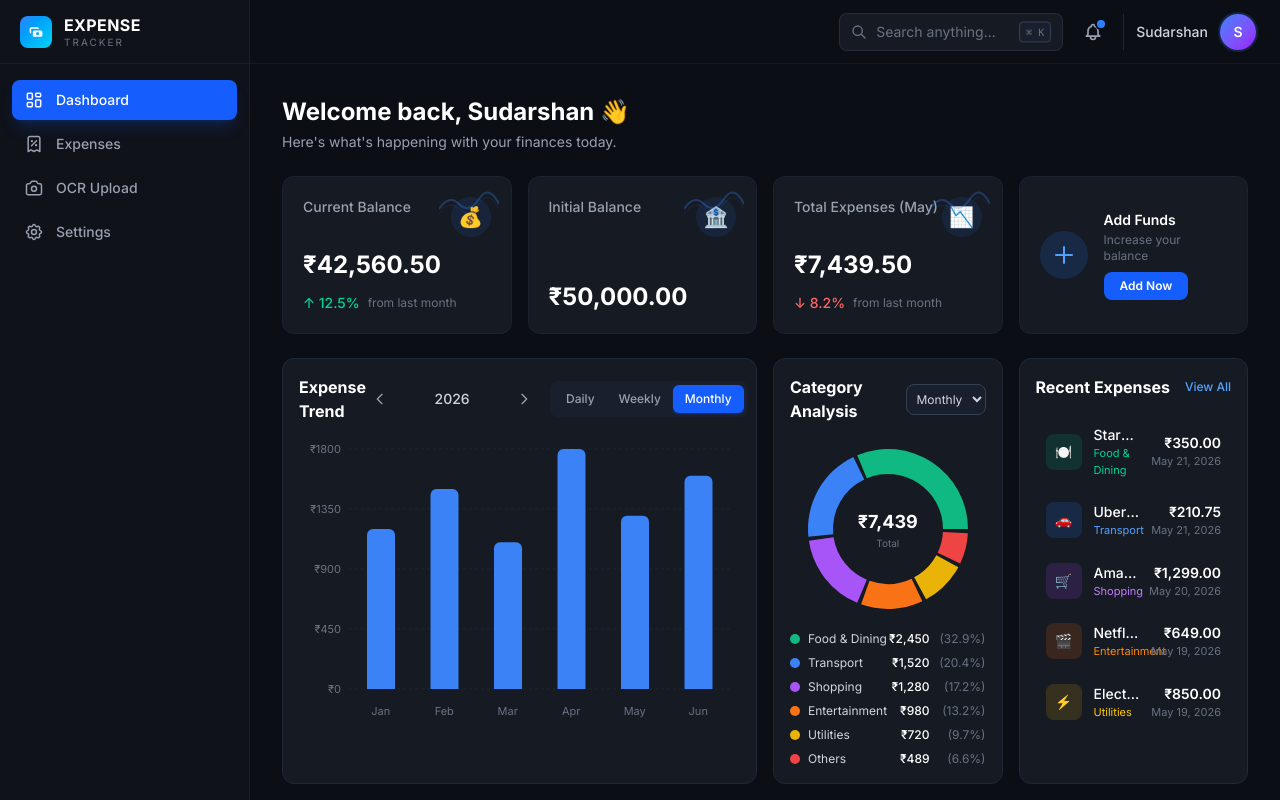
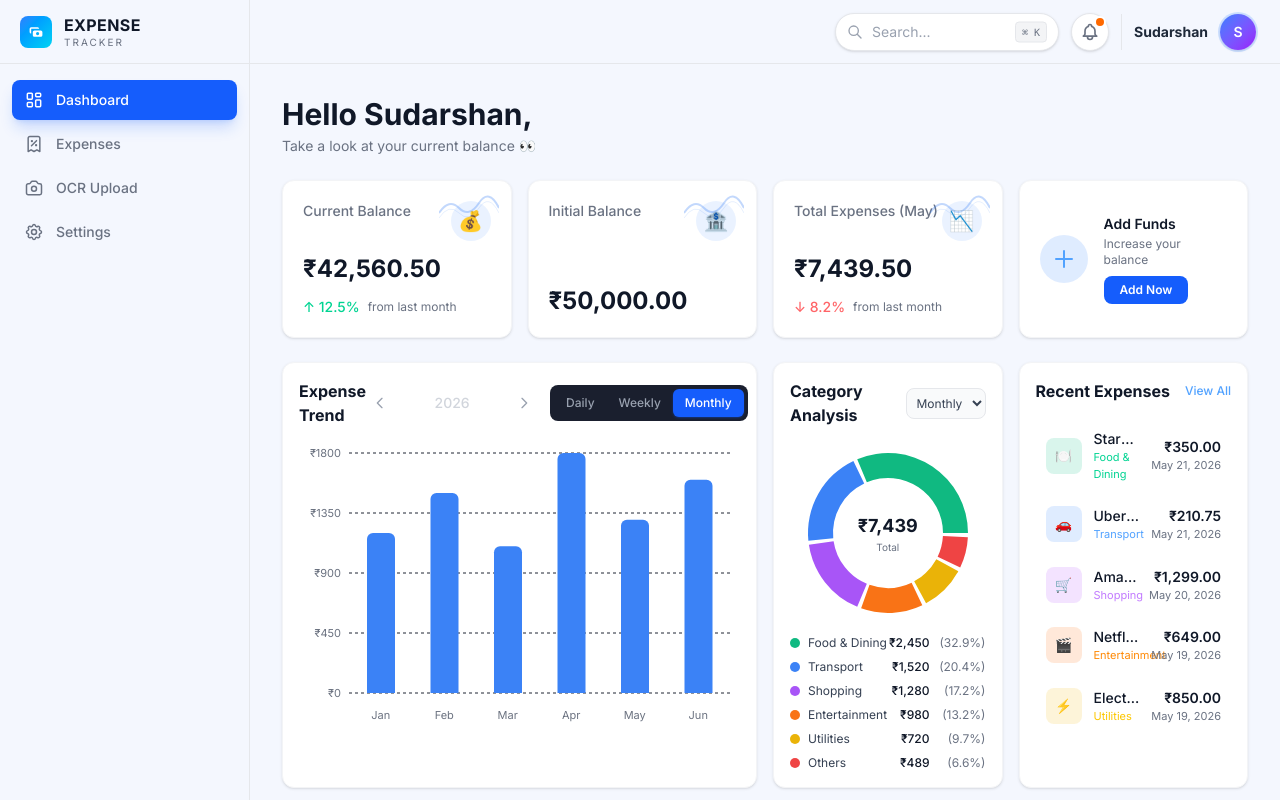
Before and after one commit to SudarshanG9/ExpenseTracker, a React app in the folder frontend/frontend/: page /dashboard in a window 1280 px wide. Built offline with nearby package versions, Linux system fonts and the light colour scheme; the HTML template or start-up script is replaced by a standard one.

Commit message:
implemented light/dark toggle feature

```diff
--- a/frontend/frontend/src/components/dashboard/AddFundsCard.jsx
+++ b/frontend/frontend/src/components/dashboard/AddFundsCard.jsx
@@ -8,7 +8,7 @@ import React from 'react';
  */
 const AddFundsCard = ({ onAddFundsClick }) => {
     return (
-        <div className="bg-[#151a23] rounded-xl border border-gray-800/60 p-5 flex items-center gap-4 group hover:border-gray-700/60 transition-colors">
+        <div className="bg-white dark:bg-[#151a23] rounded-xl border border-gray-100 dark:border-gray-800/60 p-5 flex items-center gap-4 group shadow-sm hover:shadow transition-all">
 
             {/* Large Plus Icon */}
             <div className="w-12 h-12 rounded-full bg-blue-500/15 flex items-center justify-center shrink-0 group-hover:bg-blue-500/25 transition-colors">
@@ -19,7 +19,7 @@ const AddFundsCard = ({ onAddFundsClick }) => {
 
             {/* Text + Button */}
             <div className="flex-1 min-w-0">
-                <h3 className="text-sm font-semibold text-white">Add Funds</h3>
+                <h3 className="text-sm font-semibold text-gray-900 dark:text-white">Add Funds</h3>
                 <p className="text-xs text-gray-500 mt-0.5">Increase your balance</p>
                 <button
                     onClick={onAddFundsClick}
--- a/frontend/frontend/src/components/dashboard/BalanceCard.jsx
+++ b/frontend/frontend/src/components/dashboard/BalanceCard.jsx
@@ -17,7 +17,7 @@ const BalanceCard = ({ title, amount, icon, trend }) => {
     };
 
     return (
-        <div className="bg-[#151a23] rounded-xl border border-gray-800/60 p-5 flex flex-col justify-between relative overflow-hidden group hover:border-gray-700/60 transition-colors">
+        <div className="bg-white dark:bg-[#151a23] rounded-xl border border-gray-100 dark:border-gray-800/60 p-5 flex flex-col justify-between relative overflow-hidden group shadow-sm hover:shadow transition-all">
 
             {/* Decorative sparkline wave */}
             <div className="absolute top-3 right-3 opacity-30 group-hover:opacity-50 transition-opacity">
@@ -29,7 +29,7 @@ const BalanceCard = ({ title, amount, icon, trend }) => {
 
             <div className="flex justify-between items-start">
                 {/* Title */}
-                <h3 className="text-sm font-medium text-gray-400">{title}</h3>
+                <h3 className="text-sm font-medium text-gray-500 dark:text-gray-400">{title}</h3>
 
                 {/* Optional Icon */}
                 {icon && (
@@ -41,7 +41,7 @@ const BalanceCard = ({ title, amount, icon, trend }) => {
 
             {/* Main Amount */}
             <div className="mt-3">
-                <span className="text-2xl font-bold text-white">
+                <span className="text-2xl font-bold text-gray-900 dark:text-white">
                     {formatCurrency(amount)}
                 </span>
             </div>
--- a/frontend/frontend/src/components/dashboard/CategoryPieChart.jsx
+++ b/frontend/frontend/src/components/dashboard/CategoryPieChart.jsx
@@ -44,9 +44,9 @@ const CategoryPieChart = () => {
     const CustomTooltip = ({ active, payload }) => {
         if (active && payload && payload.length) {
             return (
-                <div className="bg-[#1a1f2e] border border-gray-700 rounded-lg px-3 py-2 shadow-xl">
-                    <p className="text-xs text-gray-400">{payload[0].name}</p>
-                    <p className="text-sm font-semibold text-white">₹{payload[0].value.toLocaleString('en-IN')}</p>
+                <div className="bg-white dark:bg-[#1a1f2e] border border-gray-100 dark:border-gray-700 rounded-lg px-3 py-2 shadow-xl">
+                    <p className="text-xs text-gray-500 dark:text-gray-400">{payload[0].name}</p>
+                    <p className="text-sm font-semibold text-gray-900 dark:text-white">₹{payload[0].value.toLocaleString('en-IN')}</p>
                 </div>
             );
         }
@@ -58,12 +58,12 @@ const CategoryPieChart = () => {
 
             {/* Header section with Title and Dropdown */}
             <div className="flex justify-between items-center mb-4">
-                <h3 className="text-base font-bold text-white">Category Analysis</h3>
+                <h3 className="text-base font-bold text-gray-900 dark:text-white">Category Analysis</h3>
 
                 <select
                     value={timeframe}
                     onChange={(e) => setTimeframe(e.target.value)}
-                    className="bg-[#1a1f2e] border border-gray-700 text-gray-300 text-xs rounded-lg focus:ring-blue-500/50 focus:border-blue-500/50 p-1.5 outline-none cursor-pointer"
+                    className="bg-gray-50 dark:bg-[#1a1f2e] border border-gray-200 dark:border-gray-700 text-gray-700 dark:text-gray-300 text-xs rounded-lg focus:ring-blue-500/50 focus:border-blue-500/50 p-1.5 outline-none cursor-pointer"
                 >
                     <option value="Daily">Daily</option>
                     <option value="Weekly">Weekly</option>
@@ -97,8 +97,8 @@ const CategoryPieChart = () => {
 
                     {/* Center Label */}
                     <div className="absolute inset-0 flex flex-col items-center justify-center pointer-events-none">
-                        <span className="text-lg font-bold text-white">₹{total.toLocaleString('en-IN')}</span>
-                        <span className="text-[10px] text-gray-500">Total</span>
+                        <span className="text-lg font-bold text-gray-900 dark:text-white">₹{total.toLocaleString('en-IN')}</span>
+                        <span className="text-[10px] text-gray-500 dark:text-gray-400">Total</span>
                     </div>
                 </div>
 
@@ -113,11 +113,11 @@ const CategoryPieChart = () => {
                                         className="w-2.5 h-2.5 rounded-full shrink-0"
                                         style={{ backgroundColor: COLORS[index % COLORS.length] }}
                                     />
-                                    <span className="text-gray-300">{item.name}</span>
+                                    <span className="text-gray-700 dark:text-gray-300">{item.name}</span>
                                 </div>
                                 <div className="flex items-center gap-2">
-                                    <span className="text-white font-medium">₹{item.value.toLocaleString('en-IN')}</span>
-                                    <span className="text-gray-500 w-12 text-right">({percentage}%)</span>
+                                    <span className="text-gray-900 dark:text-white font-medium">₹{item.value.toLocaleString('en-IN')}</span>
+                                    <span className="text-gray-500 dark:text-gray-400 w-12 text-right">({percentage}%)</span>
                                 </div>
                             </div>
                         );
--- a/frontend/frontend/src/components/dashboard/ExpenseTrendSection.jsx
+++ b/frontend/frontend/src/components/dashboard/ExpenseTrendSection.jsx
@@ -48,7 +48,7 @@ const ExpenseTrendSection = () => {
             <div className="flex flex-col sm:flex-row justify-between items-start sm:items-center mb-4 space-y-3 sm:space-y-0">
 
                 {/* Section Title */}
-                <h2 className="text-base font-bold text-white">Expense Trend</h2>
+                <h2 className="text-base font-bold text-gray-900 dark:text-white">Expense Trend</h2>
 
                 {/* Controls Container */}
                 <div className="flex flex-col-reverse sm:flex-row items-start sm:items-center gap-3">
--- a/frontend/frontend/src/components/dashboard/RecentExpenses.jsx
+++ b/frontend/frontend/src/components/dashboard/RecentExpenses.jsx
@@ -38,7 +38,7 @@ const RecentExpenses = () => {
 
             {/* Header Area */}
             <div className="flex justify-between items-center mb-4">
-                <h2 className="text-base font-bold text-white">Recent Expenses</h2>
+                <h2 className="text-base font-bold text-gray-900 dark:text-white">Recent Expenses</h2>
                 <button className="text-xs font-medium text-blue-400 hover:text-blue-300 transition-colors">
                     View All
                 </button>
@@ -51,7 +51,7 @@ const RecentExpenses = () => {
                     return (
                         <div
                             key={transaction.id}
-                            className="flex items-center gap-3 p-2.5 rounded-lg hover:bg-white/[0.03] transition-colors cursor-pointer"
+                            className="flex items-center gap-3 p-2.5 rounded-lg hover:bg-gray-50 dark:hover:bg-white/[0.03] transition-colors cursor-pointer"
                         >
                             {/* Category Icon */}
                             <div className={`w-9 h-9 rounded-lg ${style.bg} flex items-center justify-center text-sm shrink-0`}>
@@ -60,14 +60,14 @@ const RecentExpenses = () => {
 
                             {/* Name + Category */}
                             <div className="flex-1 min-w-0">
-                                <p className="text-sm font-medium text-white truncate">{transaction.name}</p>
+                                <p className="text-sm font-medium text-gray-900 dark:text-white truncate">{transaction.name}</p>
                                 <p className={`text-[11px] ${style.text}`}>{transaction.category}</p>
                             </div>
 
                             {/* Date + Amount */}
                             <div className="text-right shrink-0">
-                                <p className="text-sm font-semibold text-white">{formatCurrency(transaction.amount)}</p>
-                                <p className="text-[11px] text-gray-500">
+                                <p className="text-sm font-semibold text-gray-900 dark:text-white">{formatCurrency(transaction.amount)}</p>
+                                <p className="text-[11px] text-gray-500 dark:text-gray-400">
                                     {new Date(transaction.date).toLocaleDateString('en-US', {
                                         month: 'short',
                                         day: '2-digit',
--- a/frontend/frontend/src/components/layout/MainLayout.jsx
+++ b/frontend/frontend/src/components/layout/MainLayout.jsx
@@ -11,7 +11,7 @@ const MainLayout = () => {
     };
 
     return (
-        <div className="flex h-screen bg-[#0b0e14] overflow-hidden font-[Inter,system-ui,sans-serif] text-white">
+        <div className="flex h-screen bg-[#f4f7fe] dark:bg-[#0b0e14] overflow-hidden font-[Inter,system-ui,sans-serif] text-gray-900 dark:text-white transition-colors duration-300">
 
             {/* Sidebar */}
             <Sidebar isCollapsed={isSidebarCollapsed} onToggle={toggleSidebar} />
@@ -20,12 +20,12 @@ const MainLayout = () => {
             <div className="flex-1 flex flex-col min-w-0 overflow-hidden">
 
                 {/* Top bar: search + profile (inspired by reference image) */}
-                <header className="h-16 flex items-center justify-between px-6 shrink-0 border-b border-gray-800/50">
+                <header className="h-16 flex items-center justify-between px-6 shrink-0 border-b border-gray-200 dark:border-gray-800/50 bg-transparent dark:bg-transparent transition-colors duration-300">
 
                     {/* Left: collapse toggle for mobile */}
                     <button
                         onClick={toggleSidebar}
-                        className="lg:hidden p-2 text-gray-400 hover:text-white rounded-lg hover:bg-white/5 transition-colors"
+                        className="lg:hidden p-2 text-gray-500 dark:text-gray-400 hover:text-gray-900 dark:hover:text-white rounded-lg hover:bg-gray-200 dark:hover:bg-white/5 transition-colors"
                         aria-label="Toggle Sidebar"
                     >
                         <svg className="w-5 h-5" fill="none" stroke="currentColor" viewBox="0 0 24 24">
@@ -40,29 +40,29 @@ const MainLayout = () => {
                     <div className="flex items-center gap-3">
                         {/* Search */}
                         <div className="relative hidden md:block">
-                            <svg className="absolute left-3 top-1/2 -translate-y-1/2 w-4 h-4 text-gray-500" fill="none" stroke="currentColor" viewBox="0 0 24 24">
+                            <svg className="absolute left-3 top-1/2 -translate-y-1/2 w-4 h-4 text-gray-400 dark:text-gray-500" fill="none" stroke="currentColor" viewBox="0 0 24 24">
                                 <path strokeLinecap="round" strokeLinejoin="round" strokeWidth="2" d="M21 21l-6-6m2-5a7 7 0 11-14 0 7 7 0 0114 0z" />
                             </svg>
                             <input
                                 type="text"
-                                placeholder="Search anything..."
-                                className="w-56 pl-9 pr-12 py-2 bg-[#151a23] border border-gray-700/50 rounded-lg text-sm text-gray-300 placeholder-gray-500 focus:outline-none focus:ring-1 focus:ring-blue-500/50 focus:border-blue-500/50 transition-all"
+                                placeholder="Search..."
+                                className="w-56 pl-9 pr-12 py-2 bg-white dark:bg-[#151a23] border border-gray-200 dark:border-gray-700/50 rounded-full text-sm text-gray-900 dark:text-gray-300 placeholder-gray-400 dark:placeholder-gray-500 focus:outline-none focus:ring-1 focus:ring-blue-500/50 shadow-sm dark:shadow-none transition-all"
                             />
-                            <kbd className="absolute right-3 top-1/2 -translate-y-1/2 text-[10px] text-gray-500 bg-[#1a1f2e] border border-gray-700 px-1.5 py-0.5 rounded font-mono">⌘ K</kbd>
+                            <kbd className="absolute right-3 top-1/2 -translate-y-1/2 text-[10px] text-gray-500 bg-gray-100 dark:bg-[#1a1f2e] border border-gray-200 dark:border-gray-700 px-1.5 py-0.5 rounded font-mono">⌘ K</kbd>
                         </div>
 
                         {/* Notifications */}
-                        <button className="relative p-2 text-gray-400 hover:text-white rounded-lg hover:bg-white/5 transition-colors">
+                        <button className="relative p-2 text-gray-500 dark:text-gray-400 hover:text-gray-900 dark:hover:text-white rounded-full hover:bg-gray-200 dark:hover:bg-white/5 transition-colors bg-white dark:bg-transparent shadow-sm dark:shadow-none border border-gray-200 dark:border-transparent">
                             <svg className="w-5 h-5" fill="none" stroke="currentColor" viewBox="0 0 24 24">
                                 <path strokeLinecap="round" strokeLinejoin="round" strokeWidth="2" d="M15 17h5l-1.405-1.405A2.032 2.032 0 0118 14.158V11a6.002 6.002 0 00-4-5.659V5a2 2 0 10-4 0v.341C7.67 6.165 6 8.388 6 11v3.159c0 .538-.214 1.055-.595 1.436L4 17h5m6 0v1a3 3 0 11-6 0v-1m6 0H9" />
                             </svg>
-                            <span className="absolute top-1.5 right-1.5 block h-2 w-2 rounded-full bg-blue-500 ring-2 ring-[#0b0e14]"></span>
+                            <span className="absolute top-1 right-1 block h-2 w-2 rounded-full bg-orange-500 ring-2 ring-white dark:ring-[#0b0e14]"></span>
                         </button>
 
                         {/* Profile */}
-                        <div className="flex items-center gap-3 pl-3 border-l border-gray-700/50">
-                            <span className="text-sm font-medium text-gray-300 hidden sm:block">Sudarshan</span>
-                            <div className="w-9 h-9 rounded-full bg-gradient-to-br from-blue-500 to-purple-600 flex items-center justify-center font-semibold text-sm text-white ring-2 ring-blue-500/20">
+                        <div className="flex items-center gap-3 pl-3 border-l border-gray-200 dark:border-gray-700/50">
+                            <span className="text-sm font-bold text-gray-800 dark:text-gray-300 hidden sm:block">Sudarshan</span>
+                            <div className="w-9 h-9 rounded-full bg-gradient-to-br from-blue-500 to-purple-600 flex items-center justify-center font-semibold text-sm text-white ring-2 ring-blue-500/20 shadow-sm">
                                 S
                             </div>
                         </div>
--- a/frontend/frontend/src/components/layout/Sidebar.jsx
+++ b/frontend/frontend/src/components/layout/Sidebar.jsx
@@ -39,11 +39,11 @@ const Sidebar = ({ isCollapsed, onToggle }) => {
     return (
         <aside
             className={`${isCollapsed ? 'w-[72px]' : 'w-[250px]'
-                } h-full bg-[#0f1219] border-r border-gray-800/60 flex flex-col flex-shrink-0 transition-all duration-300 ease-in-out`}
+                } h-full bg-[#f4f7fe] dark:bg-[#0f1219] border-r border-gray-200 dark:border-gray-800/60 flex flex-col flex-shrink-0 transition-all duration-300 ease-in-out`}
         >
 
             {/* Logo / Branding */}
-            <div className={`flex items-center h-16 border-b border-gray-800/60 shrink-0 ${isCollapsed ? 'justify-center px-2' : 'px-5'}`}>
+            <div className={`flex items-center h-16 border-b border-gray-200 dark:border-gray-800/60 shrink-0 ${isCollapsed ? 'justify-center px-2' : 'px-5'}`}>
                 {/* Gradient Logo Icon */}
                 <div className="w-8 h-8 rounded-lg bg-gradient-to-br from-blue-500 to-cyan-400 flex items-center justify-center shrink-0">
                     <svg className="w-4 h-4 text-white" fill="currentColor" viewBox="0 0 20 20">
@@ -52,7 +52,7 @@ const Sidebar = ({ isCollapsed, onToggle }) => {
                 </div>
                 {!isCollapsed && (
                     <div className="ml-3 overflow-hidden">
-                        <span className="text-base font-bold text-white tracking-wide">EXPENSE</span>
+                        <span className="text-base font-bold text-gray-900 dark:text-white tracking-wide">EXPENSE</span>
                         <span className="block text-[10px] text-gray-500 tracking-[0.2em] uppercase -mt-0.5">Tracker</span>
                     </div>
                 )}
@@ -69,7 +69,7 @@ const Sidebar = ({ isCollapsed, onToggle }) => {
                             `flex items-center gap-3 py-2.5 rounded-lg transition-all duration-200 group ${isCollapsed ? 'justify-center px-0' : 'px-3'
                             } ${isActive
                                 ? 'bg-blue-600 text-white shadow-lg shadow-blue-600/20'
-                                : 'text-gray-400 hover:text-white hover:bg-white/[0.04]'
+                                : 'text-gray-500 dark:text-gray-400 hover:text-gray-900 dark:hover:text-white hover:bg-gray-200 dark:hover:bg-white/[0.04]'
                             }`
                         }
                     >
--- a/frontend/frontend/src/index.css
+++ b/frontend/frontend/src/index.css
@@ -1,11 +1,10 @@
 @import url('https://fonts.googleapis.com/css2?family=Inter:wght@300;400;500;600;700;800&display=swap');
 @import "tailwindcss";
+@variant dark (&:where(.dark, .dark *));
 
 /* ===== Base Styles ===== */
 body {
   font-family: 'Inter', system-ui, -apple-system, sans-serif;
-  background-color: #0b0e14;
-  color: #ffffff;
   margin: 0;
   -webkit-font-smoothing: antialiased;
   -moz-osx-font-smoothing: grayscale;
--- a/frontend/frontend/src/pages/Dashboard.jsx
+++ b/frontend/frontend/src/pages/Dashboard.jsx
@@ -21,12 +21,12 @@ const Dashboard = () => {
     };
 
     return (
-        <div className="space-y-6 max-w-[1600px] mx-auto text-white">
+        <div className="space-y-6 max-w-[1600px] mx-auto text-gray-900 dark:text-white transition-colors duration-300">
 
             {/* HEADER */}
             <div>
-                <h1 className="text-2xl font-bold">Welcome back, {mockUserData.username} 👋</h1>
-                <p className="text-sm text-gray-400 mt-1">Here's what's happening with your finances today.</p>
+                <h1 className="text-3xl font-bold">Hello {mockUserData.username},</h1>
+                <p className="text-sm text-gray-500 dark:text-gray-400 mt-1">Take a look at your current balance <span role="img" aria-label="eyes">👀</span></p>
             </div>
 
             {/* ROW 1: 4 Metric Cards (evenly spaced) */}
@@ -55,17 +55,17 @@ const Dashboard = () => {
             <div className="grid grid-cols-1 xl:grid-cols-12 gap-4">
 
                 {/* Expense Trend (Takes up roughly 50% of the screen) */}
-                <div className="xl:col-span-6 bg-[#151a23] rounded-xl border border-gray-800 p-4">
+                <div className="xl:col-span-6 bg-white dark:bg-[#151a23] rounded-xl border border-gray-100 dark:border-gray-800 shadow-sm p-4 transition-colors">
                     <ExpenseTrendSection />
                 </div>
 
                 {/* Category Analysis (Takes up roughly 25% of the screen) */}
-                <div className="xl:col-span-3 bg-[#151a23] rounded-xl border border-gray-800 p-4">
+                <div className="xl:col-span-3 bg-white dark:bg-[#151a23] rounded-xl border border-gray-100 dark:border-gray-800 shadow-sm p-4 transition-colors">
                     <CategoryPieChart />
                 </div>
 
                 {/* Recent Expenses (Takes up roughly 25% of the screen) */}
-                <div className="xl:col-span-3 bg-[#151a23] rounded-xl border border-gray-800 p-4">
+                <div className="xl:col-span-3 bg-white dark:bg-[#151a23] rounded-xl border border-gray-100 dark:border-gray-800 shadow-sm p-4 transition-colors">
                     <RecentExpenses />
                 </div>
 
```
